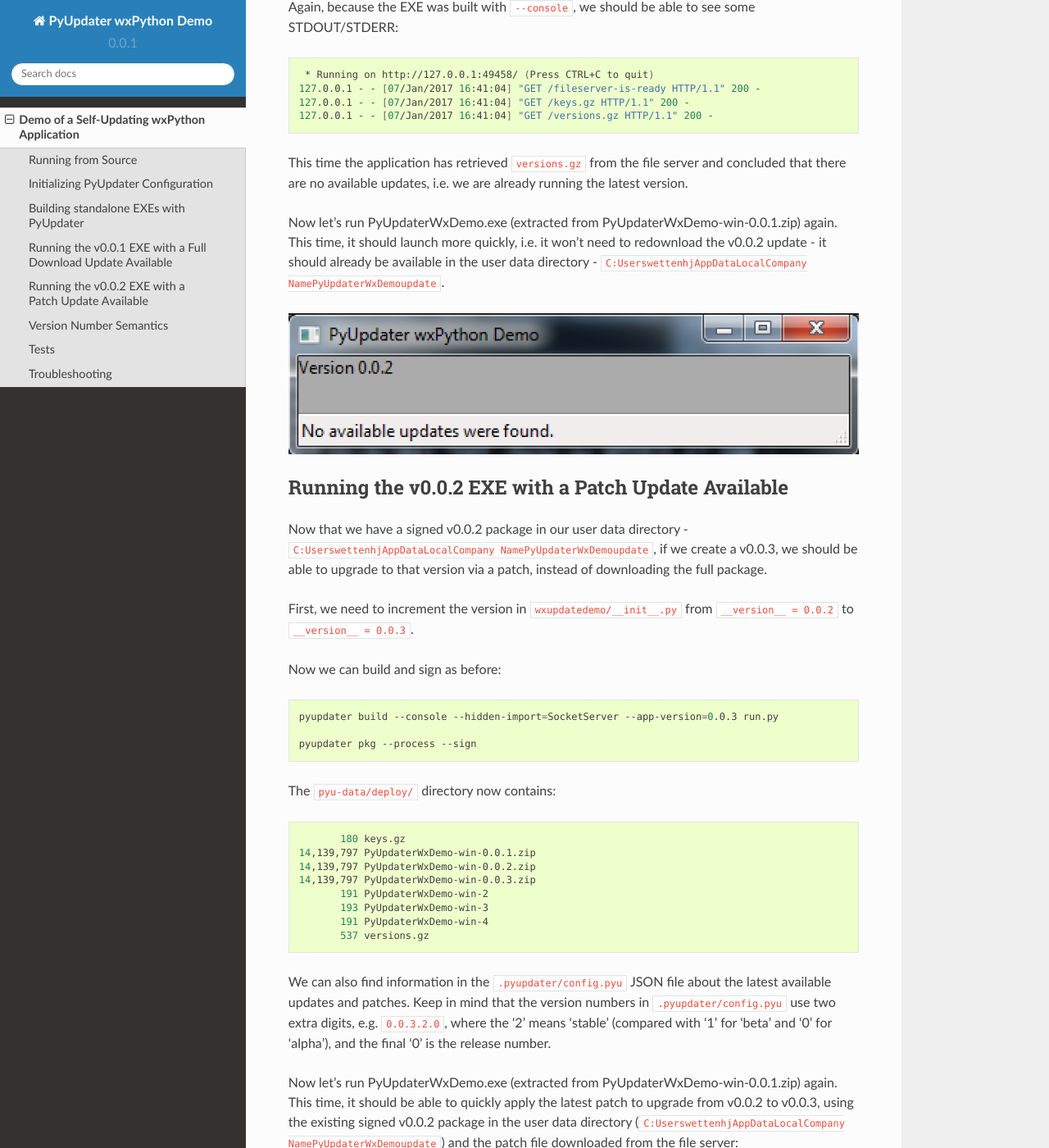
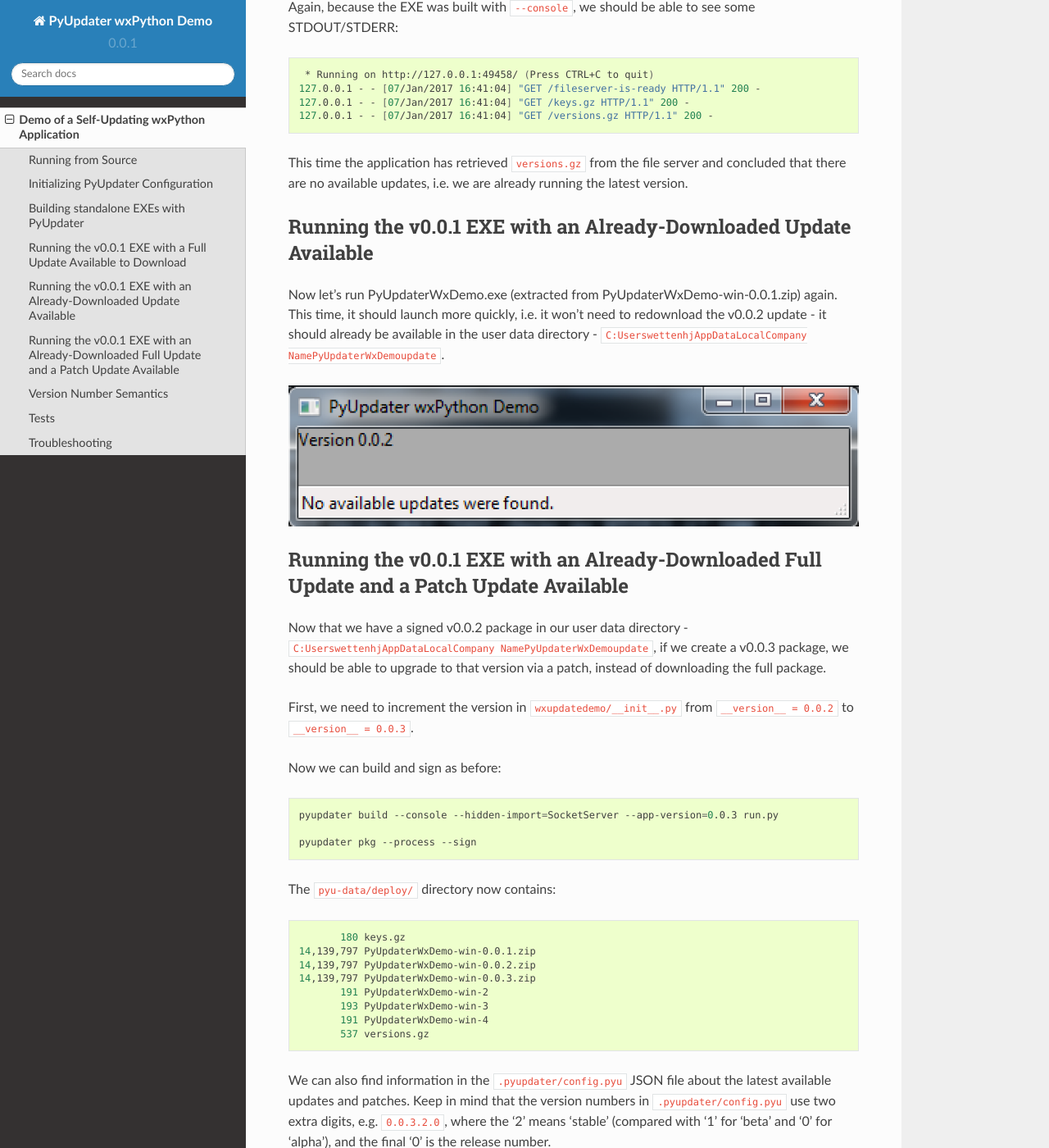
Before and after one commit to jameswettenhall/pyupdater-wx-demo, a Sphinx documentation site: the page built from docs/source/overview.rst, in a window 1280 px wide and 1400 px high, scrolled down 7991 px. Shown: the whole window at 82% size. Built offline with Sphinx 7.4.7 and the Read the Docs theme 2.0.0, drawn with Linux system fonts in a browser that asks for light colours; some of the changed text lies outside the part shown.

Commit message:
Updating docs.

```diff
--- a/docs/source/overview.rst
+++ b/docs/source/overview.rst
@@ -219,8 +219,8 @@
 :code:`bsdiff` Python module.
 
 
-Running the v0.0.1 EXE with a Full Download Update Available
-------------------------------------------------------------
+Running the v0.0.1 EXE with a Full Update Available to Download
+---------------------------------------------------------------
 
 If v0.0.1 of PyUpdaterWxDemo.exe detects that a new version (v0.0.2) is
 available, it should be able to apply a patch, if it already has a signed
@@ -375,6 +375,10 @@
 and concluded that there are no available updates, i.e. we are already running
 the latest version.
 
+
+Running the v0.0.1 EXE with an Already-Downloaded Update Available
+------------------------------------------------------------------
+
 Now let's run PyUpdaterWxDemo.exe (extracted from PyUpdaterWxDemo-win-0.0.1.zip)
 again.  This time, it should launch more quickly, i.e. it won't need to
 redownload the v0.0.2 update - it should already be available in the user data
@@ -383,12 +387,12 @@
 .. image:: images/updated_app_running_after_full_download.png
 
 
-Running the v0.0.2 EXE with a Patch Update Available
-----------------------------------------------------
+Running the v0.0.1 EXE with an Already-Downloaded Full Update and a Patch Update Available
+------------------------------------------------------------------------------------------
 
 Now that we have a signed v0.0.2 package in our user data directory -
 :code:`C:\Users\wettenhj\AppData\Local\Company Name\PyUpdaterWxDemo\update`,
-if we create a v0.0.3, we should be able to upgrade to that version via
+if we create a v0.0.3 package, we should be able to upgrade to that version via
 a patch, instead of downloading the full package.
 
 First, we need to increment the version in :code:`wxupdatedemo/__init__.py`
```
